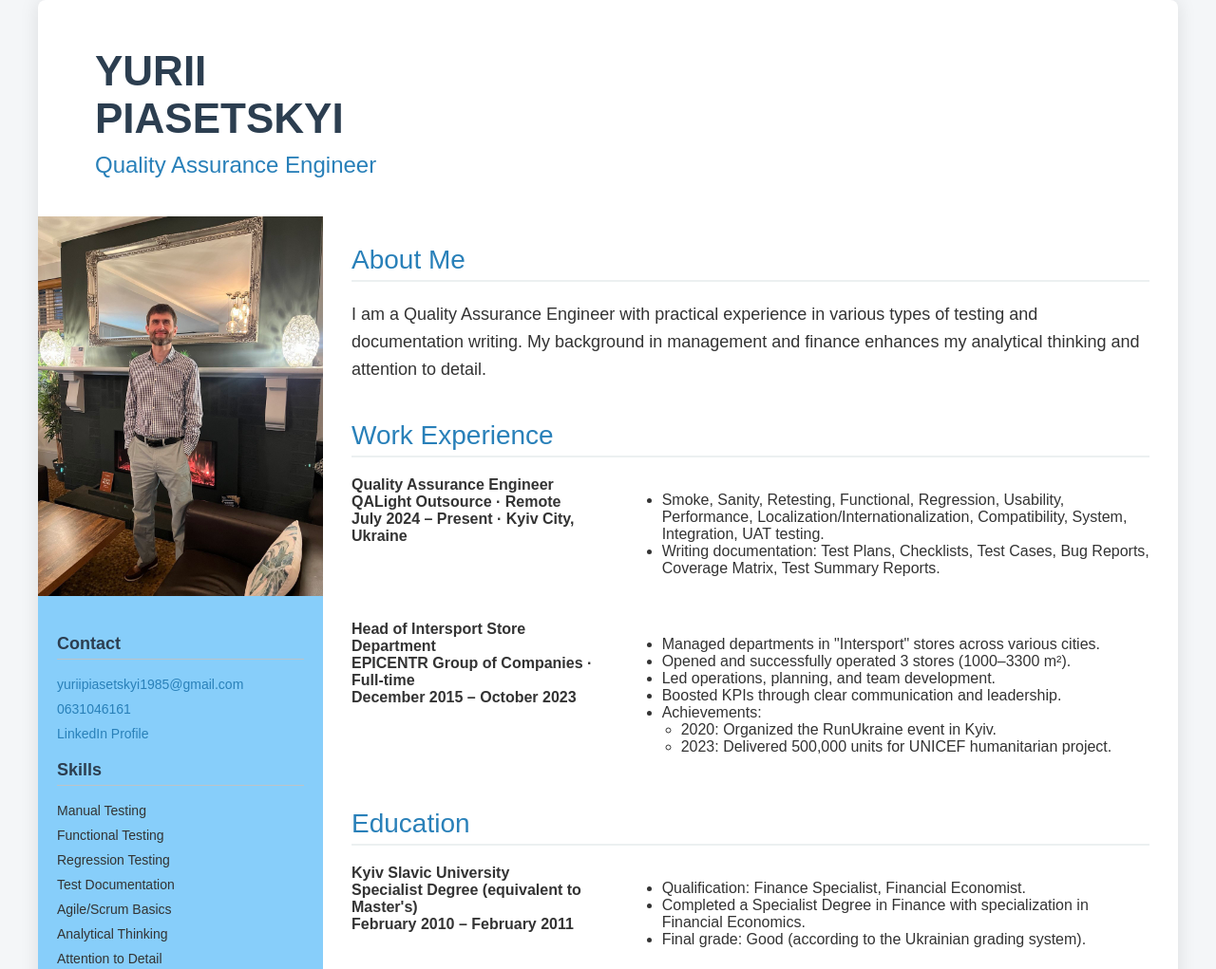
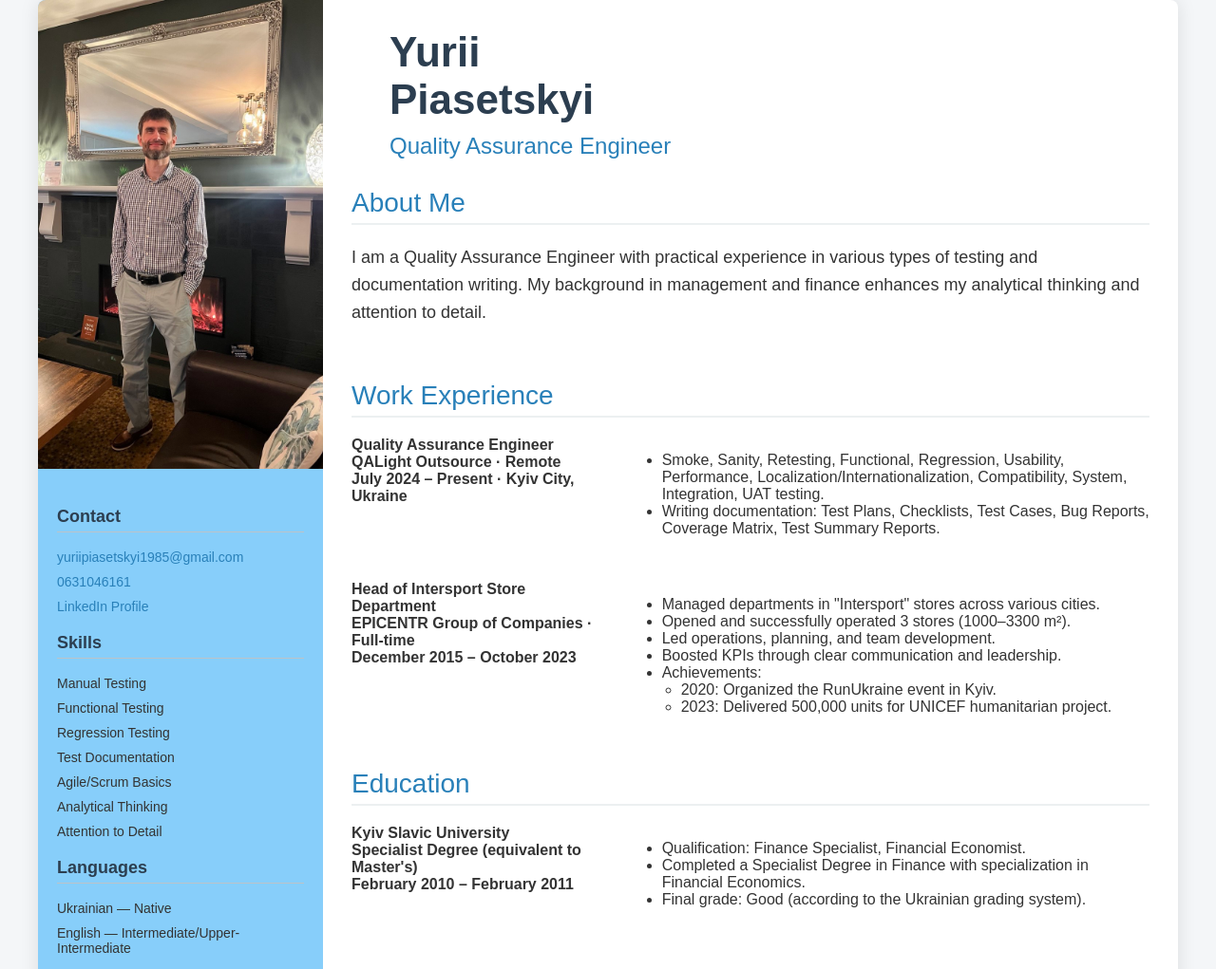
Before and after one commit to Yurajans/resume, a plain HTML site: page index.html in a window 1280 px wide. Shown: the top 1021 px of the page at 95% size. Drawn offline with Linux system fonts and the light colour scheme.

Commit message:
Update index.html

```diff
--- a/index.html
+++ b/index.html
@@ -14,7 +14,6 @@
 
     .container {
       display: flex;
-      flex-direction: column;
       max-width: 1200px;
       margin: 0 auto;
       background: #fff;
@@ -23,37 +22,9 @@
       overflow: hidden;
     }
 
-    .header {
-      text-align: left;
-      padding: 50px 30px 20px 60px;
-    }
-
-    .header h1 {
-      margin: 0;
-      font-size: 44px;
-      color: #2c3e50;
-      text-transform: uppercase;
-      white-space: pre-line;
-    }
-
-    .header h2 {
-      margin-top: 10px;
-      font-size: 24px;
-      color: #2980b9;
-      font-weight: normal;
-    }
-
-    .main {
-      display: flex;
-      flex: 1;
-    }
-
     .sidebar {
       background-color: #87CEFA;
       width: 300px;
-      padding: 0;
-      box-sizing: border-box;
-      text-align: center;
       display: flex;
       flex-direction: column;
     }
@@ -62,7 +33,6 @@
       width: 100%;
       height: 100%;
       object-fit: cover;
-      flex-grow: 1;
     }
 
     .sidebar-content {
@@ -93,10 +63,34 @@
       text-decoration: none;
     }
 
-    .content {
+    .main-content {
       flex: 1;
+      display: flex;
+      flex-direction: column;
       padding: 30px;
-      box-sizing: border-box;
+    }
+
+    .header {
+      margin-bottom: 30px;
+      text-align: left;
+    }
+
+    .header h1, .header h2 {
+      margin: 0;
+      padding-left: 40px;
+      color: #2c3e50;
+    }
+
+    .header h1 {
+      font-size: 44px;
+      white-space: pre-line;
+    }
+
+    .header h2 {
+      margin-top: 10px;
+      font-size: 24px;
+      color: #2980b9;
+      font-weight: normal;
     }
 
     .section {
@@ -146,14 +140,6 @@
 
 <div class="container">
 
-  <div class="header">
-    <h1>    Yurii
-    Piasetskyi</h1>
-    <h2>Quality Assurance Engineer</h2>
-  </div>
-
-  <div class="main">
-
   <div class="sidebar">
     <img src="your-photo.jpg" alt="Your Photo">
     <div class="sidebar-content">
@@ -183,7 +169,12 @@
     </div>
   </div>
 
-    <div class="content">
+  <div class="main-content">
+    <div class="header">
+      <h1>    Yurii
+    Piasetskyi</h1>
+      <h2>Quality Assurance Engineer</h2>
+    </div>
 
     <div class="section">
       <div class="section-title">About Me</div>
@@ -261,8 +252,6 @@
 
 </div>
 
-</div>
-
 </body>
 
 </html>
```
Lines whose indentation alone changed are shown as unchanged.
